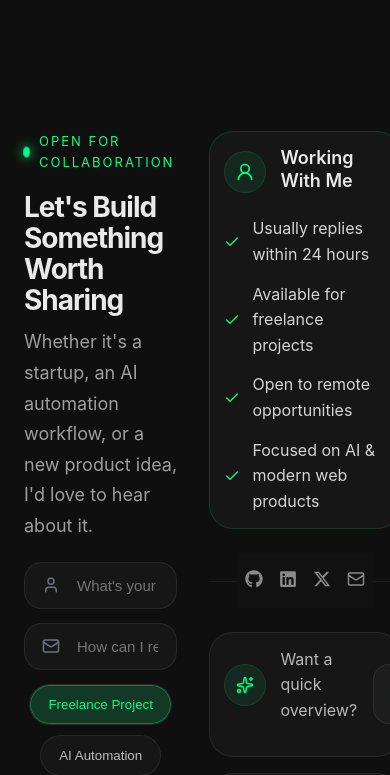
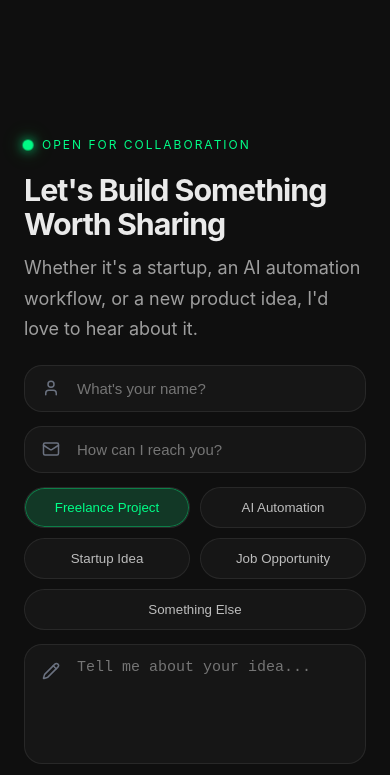
Before and after one commit to igbinedionelvis/elvis-portfolio-react, a React (Vite) app: page / in a window 390 px wide. Shown: the part 9560-10335 px from the top of the page. Built offline with nearby package versions, Linux system fonts and the light colour scheme.

Commit message:
feat: refine message section UX, interactions and mobile responsiveness

```diff
--- a/src/styles.css
+++ b/src/styles.css
@@ -3005,6 +3005,67 @@ p {
 
     gap: 20px;
   }
+
+  .message-container {
+    grid-template-columns: 1fr;
+
+    gap: 24px;
+  }
+
+  .message-left h2 {
+    font-size: 2.2rem;
+
+    max-width: 100%;
+  }
+
+  .message-description {
+    max-width: 100%;
+  }
+
+  .info-card ul {
+    gap: 12px;
+  }
+
+  .info-card li {
+    font-size: 15px;
+  }
+
+  .quick-connect-icons {
+    padding: 0;
+
+    justify-content: center;
+
+    gap: 24px;
+  }
+
+  .resume-card {
+    flex-direction: column;
+
+    align-items: stretch;
+
+    gap: 14px;
+  }
+
+  .resume-btn {
+    width: 100%;
+
+    justify-content: center;
+  }
+
+  .categories {
+    justify-content: center;
+  }
+
+  .category {
+    flex: 1 1 calc(50% - 10px);
+
+    text-align: center;
+  }
+
+  .message-form textarea {
+    min-height: 120px;
+  }
+
 }
 
 @media (max-width: 480px) {
@@ -3031,4 +3092,22 @@ p {
   .profile-panel {
     display: none !important;
   }
-}
+
+  .message-left h2 {
+    font-size: 1.9rem;
+  }
+
+  .message-label {
+    font-size: 12px;
+  }
+
+  .info-card h3,
+  .resume-card p,
+  .conversation-card h4 {
+    font-size: 17px;
+  }
+
+  .quick-connect-icons a {
+    font-size: 20px;
+  }
+}
```
